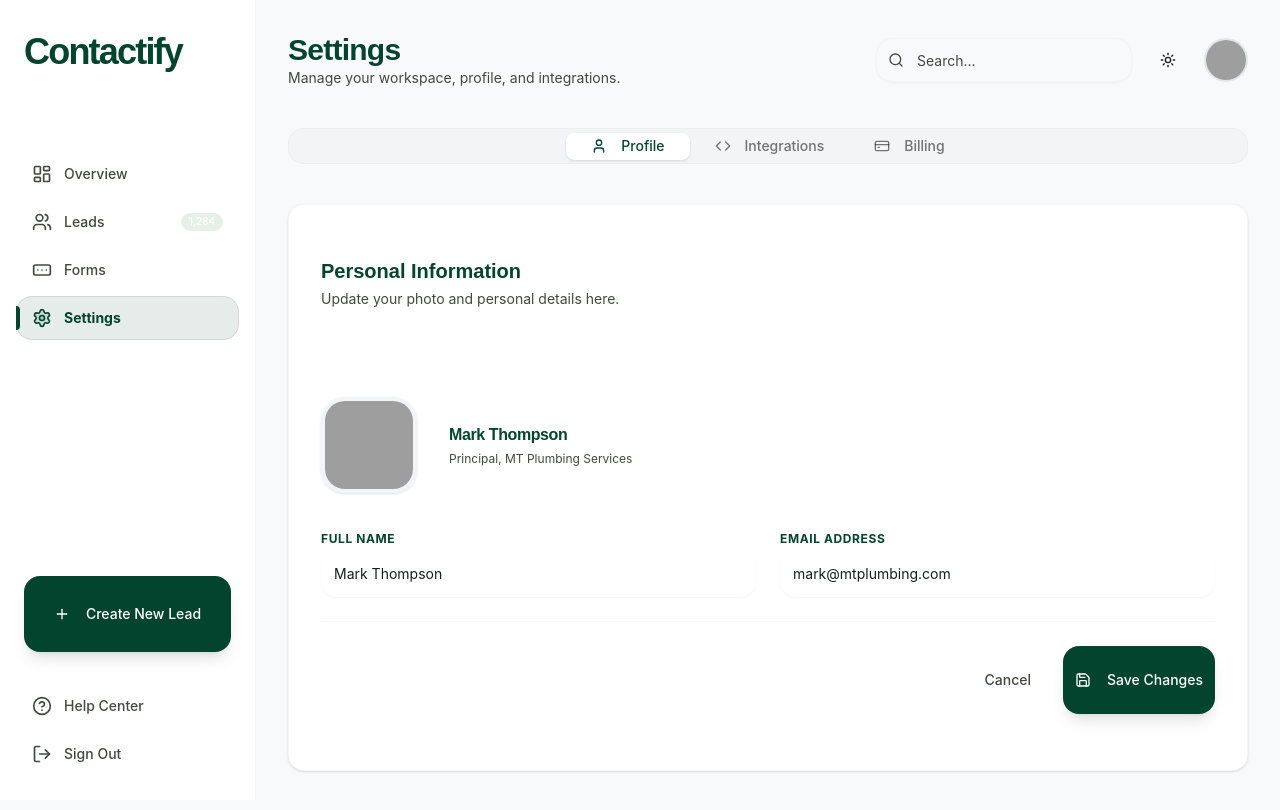
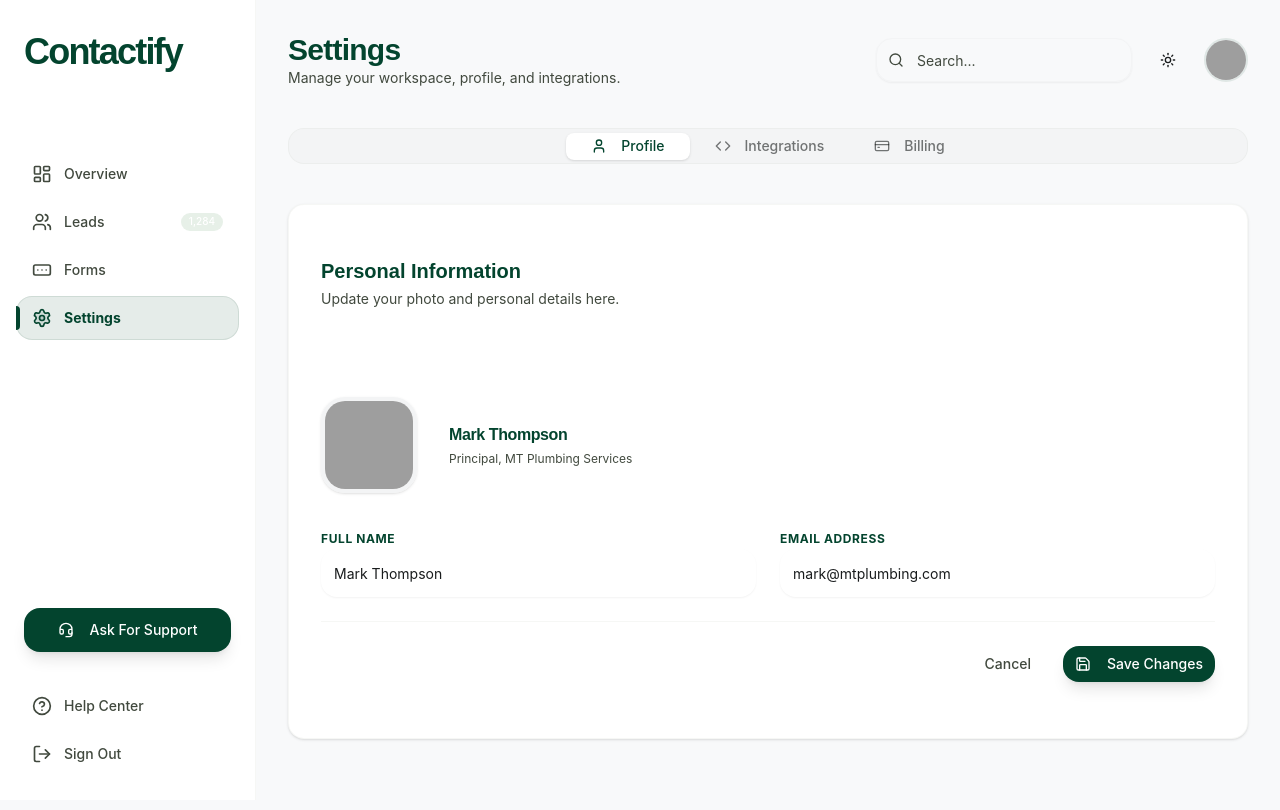
Before and after one commit to Emoncr/contactify-frontend, a Next.js app: page /settings in a window 1280 px wide. Shown: the top 810 px of the page. Built offline with nearby package versions, Linux system fonts and the light colour scheme; grey boxes are pictures that could not be loaded.

Commit message:
fix: fixed dashboards buttons ui

```diff
--- a/src/app/(auth)/login/page.tsx
+++ b/src/app/(auth)/login/page.tsx
@@ -40,7 +40,7 @@ export default function LoginPage() {
 
             {/* Google Auth Button */}
             <Link href="/dashboard">
-              <Button className="signature-gradient group relative flex h-auto w-full items-center justify-center gap-3 overflow-hidden rounded-lg px-6 py-7 font-semibold text-white transition-all active:scale-[0.98]">
+              <Button className="signature-gradient group relative flex h-auto w-full items-center justify-center gap-3 overflow-hidden rounded-lg px-6 py-3 font-semibold text-white transition-all active:scale-[0.98]">
                 <div className="flex items-center justify-center rounded-full bg-white p-1.5">
                   <svg className="h-4 w-4" viewBox="0 0 24 24">
                     <path
--- a/src/components/dashboard/overview/CuratorInsights.tsx
+++ b/src/components/dashboard/overview/CuratorInsights.tsx
@@ -13,7 +13,7 @@ export function CuratorInsights() {
         </p>
         <Button
           variant="ghost"
-          className="text-primary w-full rounded-xl border-none bg-white py-4 font-bold transition-all hover:bg-white/90 hover:shadow-lg"
+          className="text-primary w-full rounded-xl border-none bg-white py-4 font-bold transition-all hover:bg-white/90 hover:shadow-lg dark:bg-[#03442e]"
         >
           View Full Report
           <ArrowUpRight className="ml-2 h-5 w-5" />
--- a/src/components/dashboard/overview/QuickActions.tsx
+++ b/src/components/dashboard/overview/QuickActions.tsx
@@ -9,7 +9,7 @@ export function QuickActions() {
       <div className="space-y-4">
         <Button
           variant="outline"
-          className="border-border hover:bg-muted group h-auto w-full justify-start rounded-xl py-7 transition-all"
+          className="border-border hover:bg-muted group h-auto w-full justify-start rounded-xl py-3 transition-all"
         >
           <div className="bg-secondary/10 text-secondary group-hover:bg-secondary mr-4 flex h-10 w-10 items-center justify-center rounded-lg transition-colors group-hover:text-white">
             <FileText className="h-5 w-5" />
@@ -18,7 +18,7 @@ export function QuickActions() {
         </Button>
         <Button
           variant="outline"
-          className="border-border hover:bg-muted group h-auto w-full justify-start rounded-xl py-7 transition-all"
+          className="border-border hover:bg-muted group h-auto w-full justify-start rounded-xl py-3 transition-all"
         >
           <div className="bg-primary/10 text-primary group-hover:bg-primary mr-4 flex h-10 w-10 items-center justify-center rounded-lg transition-colors group-hover:text-white">
             <Users className="h-5 w-5" />
--- a/src/components/dashboard/settings/BillingSettings.tsx
+++ b/src/components/dashboard/settings/BillingSettings.tsx
@@ -15,7 +15,7 @@ export function BillingSettings() {
             Your next billing date is April 24, 2024 for $14.00.
           </p>
         </div>
-        <Button className="text-primary h-auto rounded-xl bg-white px-10 py-7 text-base font-bold shadow-xl transition-all hover:bg-slate-50">
+        <Button className="text-primary h-auto rounded-xl bg-white px-10 py-3 text-base font-bold shadow-xl transition-all hover:bg-slate-50">
           Manage Subscription
         </Button>
       </div>
--- a/src/components/dashboard/settings/ProfileSettings.tsx
+++ b/src/components/dashboard/settings/ProfileSettings.tsx
@@ -60,11 +60,11 @@ export function ProfileSettings() {
         <div className="flex flex-col justify-end gap-4 md:flex-row">
           <Button
             variant="ghost"
-            className="text-muted-foreground hover:text-primary h-auto py-6 text-sm font-bold"
+            className="text-muted-foreground hover:text-primary py-3 text-sm font-bold"
           >
             Cancel
           </Button>
-          <Button className="bg-primary h-auto rounded-xl px-10 py-6 text-base font-bold text-white shadow-lg transition-all hover:opacity-90">
+          <Button className="bg-primary rounded-xl px-6 py-3 text-base font-bold text-white shadow-lg transition-all hover:opacity-90">
             <Save className="mr-2 h-5 w-5" />
             Save Changes
           </Button>
--- a/src/components/dashboard/shared/Sidebar.tsx
+++ b/src/components/dashboard/shared/Sidebar.tsx
@@ -13,6 +13,7 @@ import {
   Plus,
   Menu,
   X,
+  Headset,
 } from "lucide-react";
 import { Button } from "@/components/ui/button";
 import { Badge } from "@/components/ui/badge";
@@ -104,11 +105,11 @@ export function Sidebar() {
 
       <div className="mb-8 px-6">
         <Button
-          className="bg-primary h-auto w-full rounded-xl py-7 text-base font-bold text-white shadow-lg transition-all hover:scale-[1.02] hover:shadow-xl"
-          aria-label="Create a new lead"
+          className="bg-primary h-auto w-full rounded-xl py-3 text-base font-bold text-white shadow-lg transition-all hover:scale-[1.02] hover:shadow-xl dark:bg-[#03442e]"
+          aria-label="Ask For Support"
         >
-          <Plus className="mr-2 h-5 w-5" aria-hidden="true" />
-          Create New Lead
+          <Headset className="mr-2 h-5 w-5" aria-hidden="true" />
+          Ask For Support
         </Button>
       </div>
 
```
